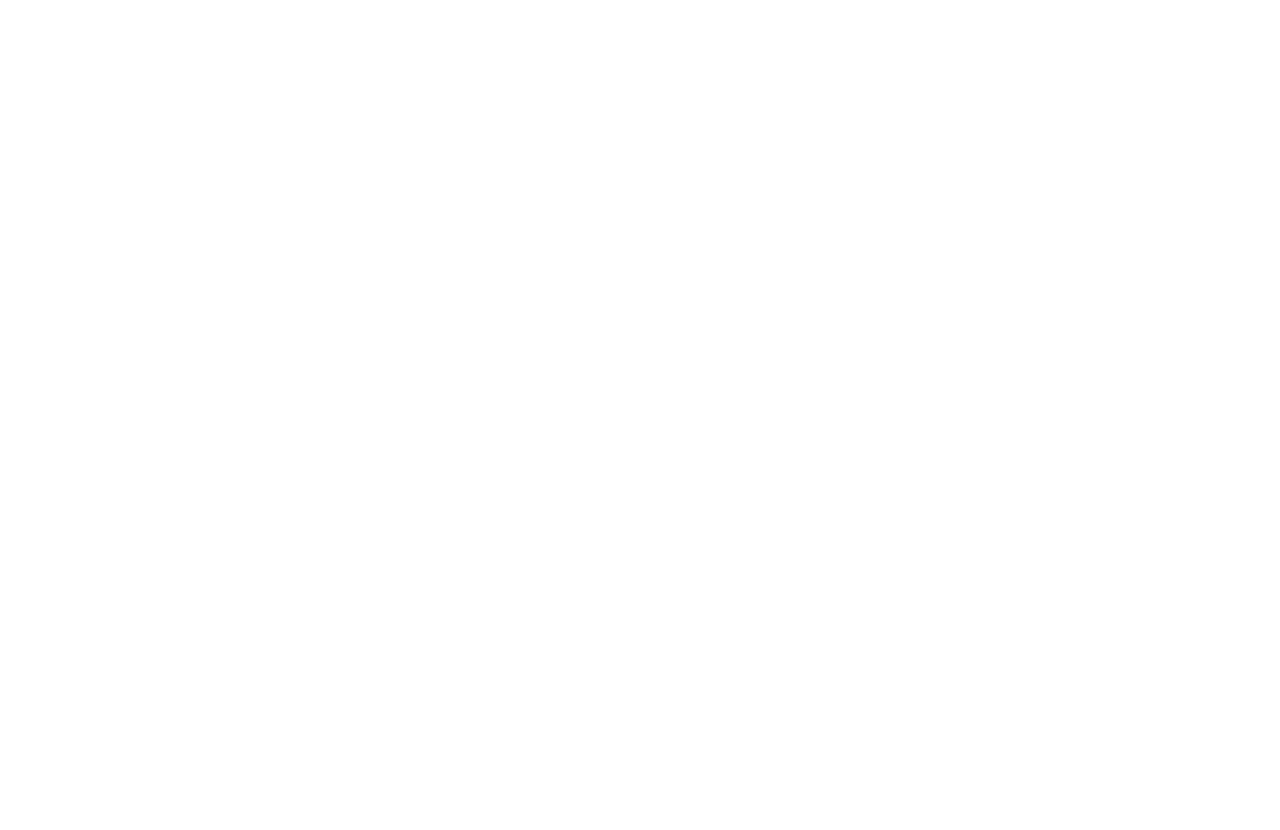
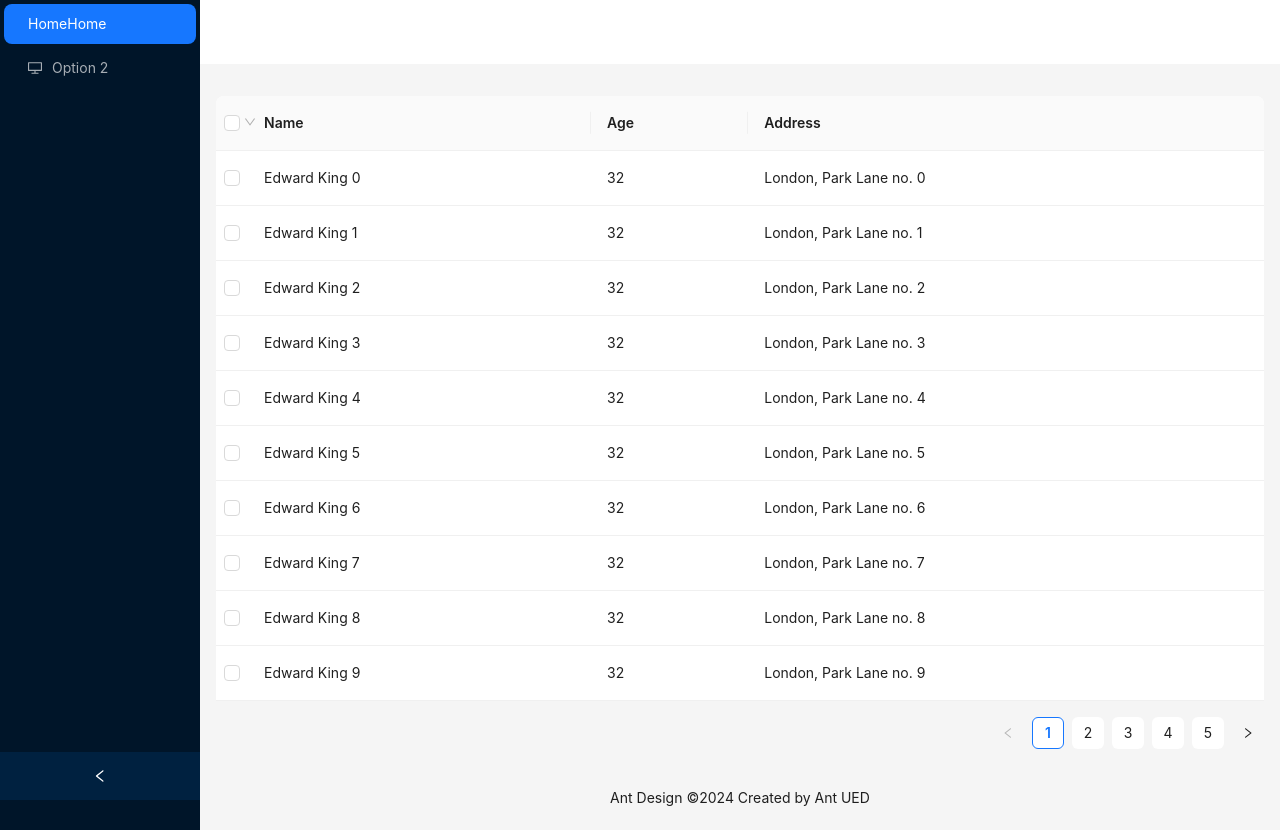
Before and after one commit to Keonbangjin/Lesson8Month7, a React (Create React App) app: page /category in a window 1280 px wide. Before the commit this address had no page. Before the commit the page ends 800 px from the top, so only its background shows below. Built offline with nearby package versions, Linux system fonts and the light colour scheme.

Commit message:
add category page

```diff
--- a/src/App.js
+++ b/src/App.js
@@ -3,6 +3,7 @@
 import Home from './components/Home/Home';
 import Register from './components/Auth/Register';
 import Login from './components/Auth/Login';
+import Categery from './components/Category/Categeries';
 
 
 function App() {
@@ -11,6 +12,7 @@
       <Routes >
         <Route path='/' element={<GeneralLayout />} >
           <Route index  element={<Home />} />
+          <Route path='/category'  element={<Categery />} />
         </Route>
         <Route path='register' element={<Register />} />
         <Route path='login' element={<Login />} />
--- a/src/components/Auth/Login.jsx
+++ b/src/components/Auth/Login.jsx
@@ -14,7 +14,7 @@
             >
                 <Input type='email' placeholder="Email" />
                 <Input type='password' placeholder="Password" />
-                <Button type="primary">Primary Button</Button>
+                <Button type="primary">Login</Button>
             </Card>
         </div>
     );
--- a/src/components/Auth/Register.jsx
+++ b/src/components/Auth/Register.jsx
@@ -15,7 +15,7 @@
                 <Input type='text' placeholder="Name" />
                 <Input type='email' placeholder="Email" />
                 <Input type='password' placeholder="Password" />
-                <Button type="primary">Primary Button</Button>
+                <Button type="primary">Register</Button>
             </Card>
         </div>
     );
--- /dev/null
+++ b/src/components/Category/Categeries.jsx
@@ -0,0 +1,71 @@
+import React, { useState } from 'react';
+import { Table } from 'antd';
+const columns = [
+  {
+    title: 'Name',
+    dataIndex: 'name',
+  },
+  {
+    title: 'Age',
+    dataIndex: 'age',
+  },
+  {
+    title: 'Address',
+    dataIndex: 'address',
+  },
+];
+const data = [];
+for (let i = 0; i < 46; i++) {
+  data.push({
+    key: i,
+    name: `Edward King ${i}`,
+    age: 32,
+    address: `London, Park Lane no. ${i}`,
+  });
+}
+const Categery = () => {
+  const [selectedRowKeys, setSelectedRowKeys] = useState([]);
+  const onSelectChange = (newSelectedRowKeys) => {
+    console.log('selectedRowKeys changed: ', newSelectedRowKeys);
+    setSelectedRowKeys(newSelectedRowKeys);
+  };
+  const rowSelection = {
+    selectedRowKeys,
+    onChange: onSelectChange,
+    selections: [
+      Table.SELECTION_ALL,
+      Table.SELECTION_INVERT,
+      Table.SELECTION_NONE,
+      {
+        key: 'odd',
+        text: 'Select Odd Row',
+        onSelect: (changeableRowKeys) => {
+          let newSelectedRowKeys = [];
+          newSelectedRowKeys = changeableRowKeys.filter((_, index) => {
+            if (index % 2 !== 0) {
+              return false;
+            }
+            return true;
+          });
+          setSelectedRowKeys(newSelectedRowKeys);
+        },
+      },
+      {
+        key: 'even',
+        text: 'Select Even Row',
+        onSelect: (changeableRowKeys) => {
+          let newSelectedRowKeys = [];
+          newSelectedRowKeys = changeableRowKeys.filter((_, index) => {
+            if (index % 2 !== 0) {
+              return true;
+            }
+            return false;
+          });
+          setSelectedRowKeys(newSelectedRowKeys);
+        },
+      },
+    ],
+  };
+  return <Table rowSelection={rowSelection} columns={columns} dataSource={data} />;
+};
+export default Categery;
```
